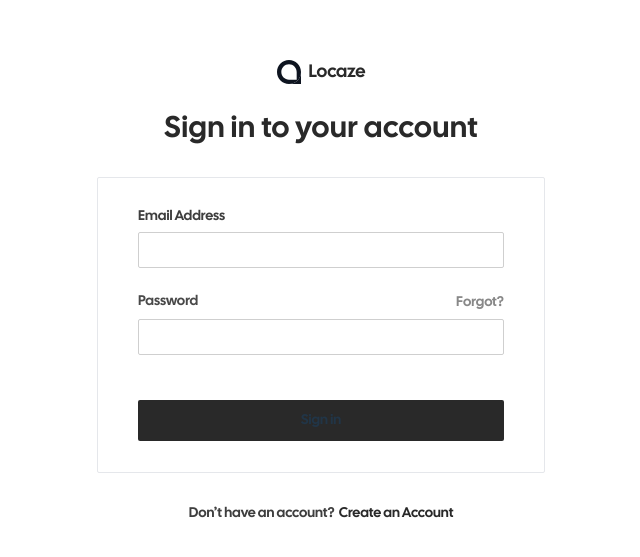
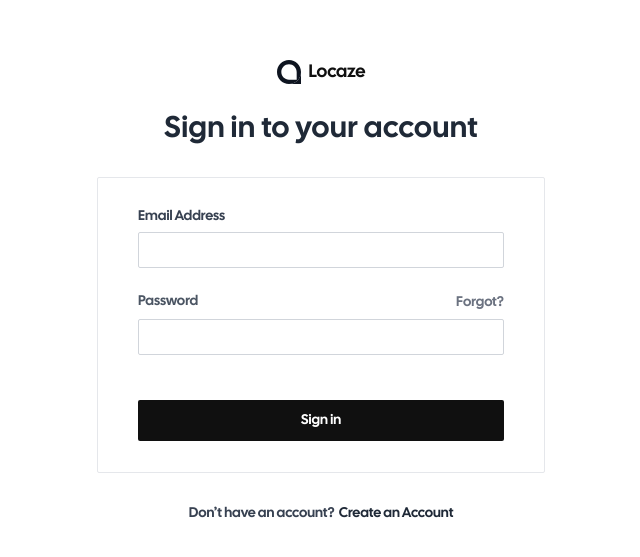
Before and after one commit to FamManh/locaze, a Vue app in the folder apps/web/: page /login in a window 1280 px wide. Shown: the part 109-666 px from the top of the page, without its empty margins (319-959 px from the left). Built offline with nearby package versions, Linux system fonts and the light colour scheme.

Commit message:
fix: style component with color theme

```diff
--- a/apps/web/src/colors.css
+++ /dev/null
@@ -1,34 +0,0 @@
-/* color */
-.text-gray-900 {
-  color: #292929;
-}
-.text-gray-800 {
-  color: #292929;
-}
-.text-gray-700 {
-  color: #3e3e3e;
-}
-.text-gray-600 {
-  color: #494949;
-}
-.text-gray-500 {
-  color: #888888;
-}
-/* background */
-.bg-gray-900 {
-  background-color: #292929;
-}
-.bg-gray-700 {
-  background-color: #3e3e3e;
-}
-.bg-gray-50 {
-  background-color: #f8f8f8;
-}
-
-.bg-white {
-  background-color: #fff;
-}
-/* border color */
-.border-gray-300 {
-  border-color: #cfcfcf;
-}
--- a/apps/web/src/components/common/Button.vue
+++ b/apps/web/src/components/common/Button.vue
@@ -1,6 +1,6 @@
 <template>
     <button
-        class="bg-gray-900 self-stretch px-4 py-[11px] rounded-sm justify-center items-center inline-flex hover:bg-gray-700">
+        class="bg-primary-900 self-stretch px-4 py-[11px] rounded-sm justify-center items-center inline-flex hover:bg-primary-800">
         <div class="text-center text-white text-[14px] font-medium leading-tight">
             <slot></slot>
         </div>
--- a/apps/web/src/components/common/Input.vue
+++ b/apps/web/src/components/common/Input.vue
@@ -1,6 +1,7 @@
 <template>
-    <input :type="props.type" :name="props.name" :value="props.value" @input="event => emit('change', event.target?.value)"
-        class="self-stretch w-full text-[12px] text-gray-700 focus:outline-none px-[8px] py-[8px] font-normal bg-white rounded-sm border border-gray-300" />
+    <input :type="props.type" :name="props.name" :value="props.value"
+        @input="event => emit('change', (event.target as HTMLInputElement).value)"
+        class="self-stretch w-full text-[12px] text-neutral-700 focus:outline-none px-[8px] py-[8px] font-normal bg-white rounded-sm border border-neutral-300" />
 </template>
 
 <script setup lang='ts'>
--- a/apps/web/src/main.ts
+++ b/apps/web/src/main.ts
@@ -1,7 +1,6 @@
 import { createPinia } from 'pinia';
 import { createApp } from 'vue';
 import './style.css';
-import './colors.css';
 import App from './App.vue';
 import router from './router';
 
--- a/apps/web/src/style.css
+++ b/apps/web/src/style.css
@@ -57,7 +57,6 @@ button {
   transition: border-color 0.25s;
 }
 button:hover {
-  border-color: #646cff;
 }
 button:focus,
 button:focus-visible {
--- a/apps/web/src/views/Login.vue
+++ b/apps/web/src/views/Login.vue
@@ -17,10 +17,10 @@ const onSubmit = () => {
         <div class="self-stretch h-[87px] flex-col justify-start items-center gap-6 flex">
             <div class="justify-start items-center gap-2 inline-flex">
                 <div class="w-6 h-[24px] relative"><img :src="logo" alt="logo" /></div>
-                <div class="text-gray-900 text-[18px] font-semibold leading-relaxed">Locaze</div>
+                <div class="text-neutral-900 text-[18px] font-semibold leading-relaxed">Locaze</div>
             </div>
             <div class="flex-col justify-start items-center gap-2 flex">
-                <div class="text-center text-gray-800 text-[30px] font-semibold leading-9 tracking-wide">Sign in to your
+                <div class="text-center text-neutral-800 text-[30px] font-semibold leading-9 tracking-wide">Sign in to your
                     account</div>
             </div>
         </div>
@@ -29,13 +29,13 @@ const onSubmit = () => {
             <div class="flex-col justify-start items-start gap-6 flex w-full">
 
                 <div class="h-[60px] flex-col justify-start items-start gap-2 flex w-full">
-                    <div class="text-gray-700 text-[14px] font-medium leading-none">Email Address</div>
+                    <div class="text-neutral-700 text-[14px] font-medium leading-none">Email Address</div>
                     <Input name="email" :value="email" @change="value => email = value" />
                 </div>
                 <div class="h-[66px] flex-col justify-start items-start gap-2 flex w-full">
                     <div class="self-stretch justify-between items-start items-center gap-1 inline-flex">
-                        <div class="text-gray-600 text-[14px] font-medium leading-none">Password</div>
-                        <div class="text-gray-500 text-[14px] font-medium leading-tight cursor-pointer">Forgot?</div>
+                        <div class="text-neutral-600 text-[14px] font-medium leading-none">Password</div>
+                        <div class="text-neutral-500 text-[14px] font-medium leading-tight cursor-pointer">Forgot?</div>
                     </div>
                     <Input type="password" name="password" :value="password" @change="value => password = value" />
                 </div>
@@ -43,9 +43,10 @@ const onSubmit = () => {
             <Button>Sign in</Button>
         </form>
         <div class="justify-start items-center gap-1 inline-flex">
-            <div class="text-gray-700 text-[14px] font-normal leading-tight">Don’t have an account?</div>
+            <div class="text-neutral-700 text-[14px] font-normal leading-tight">Don’t have an account?</div>
             <div class="justify-start items-center flex">
-                <div class="text-gray-800 hover:text-gray-500 text-[14px] font-medium leading-tight cursor-pointer">Create
+                <div class="text-neutral-800 hover:text-neutral-600 text-[14px] font-medium leading-tight cursor-pointer">
+                    Create
                     an Account</div>
             </div>
         </div>
--- a/apps/web/src/views/SignUp.vue
+++ b/apps/web/src/views/SignUp.vue
@@ -40,13 +40,12 @@ const onSubmit = () => {
                     <Input type="password" name="password" :value="password" @change="value => password = value" />
                 </div>
             </div>
-            <Button>Sign in</Button>
+            <Button>Sign up</Button>
         </form>
         <div class="justify-start items-center gap-1 inline-flex">
-            <div class="text-gray-700 text-[14px] font-normal leading-tight">Don’t have an account?</div>
+            <div class="text-gray-700 text-[14px] font-normal leading-tight">Already have an account?</div>
             <div class="justify-start items-center flex">
-                <div class="text-gray-800 hover:text-gray-500 text-[14px] font-medium leading-tight cursor-pointer">Create
-                    an Account</div>
+                <div class="text-gray-800 hover:text-gray-500 text-[14px] font-medium leading-tight cursor-pointer">Sign in</div>
             </div>
         </div>
     </div>
--- a/apps/web/tailwind.config.js
+++ b/apps/web/tailwind.config.js
@@ -1,4 +1,5 @@
 /** @type {import('tailwindcss').Config} */
+
 export default {
   content: ['./index.html', './src/**/*.{vue,js,ts,jsx,tsx}'],
   theme: {
@@ -28,6 +29,7 @@ export default {
         800: '#1F2937',
         900: '#101010',
       },
+      white: '#fff',
     },
     fontFamily: {
       cal: 'Cal sans',
```
